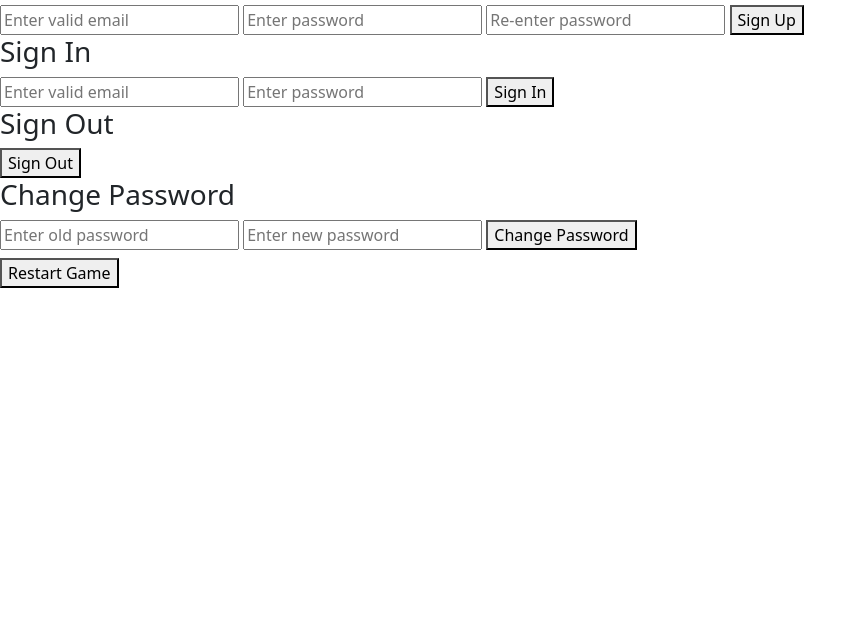
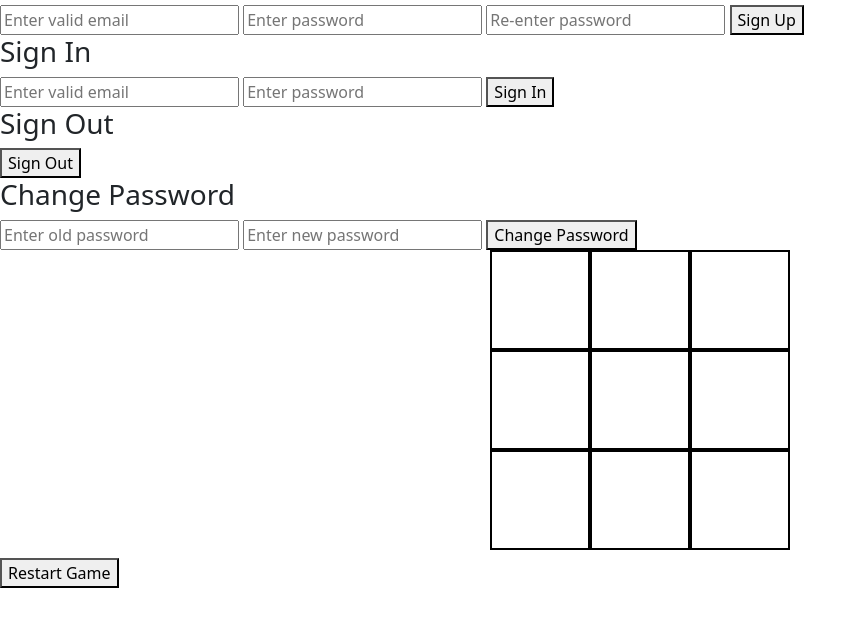
Before and after one commit to christielewis/christielewis-tictactoeAPI, a website built with webpack: page index.html in a window 1280 px wide. Shown: the part 139-766 px from the top of the page, without its empty margins (0-867 px from the left). Built offline with nearby package versions, Linux system fonts and the light colour scheme.

Commit message:
Added Sass

```diff
--- a/app/styles/index.scss
+++ b/app/styles/index.scss
@@ -1 +1,20 @@
 @import '~bootstrap/scss/bootstrap';
+
+// div {
+//     /* width: 100px;
+//     height: 100px; */
+//     text-align: center;
+//     font-family: 'Press Start 2P', cursive;
+//     font-size: 2em;
+// }
+
+div div {
+    border: 2px solid black;
+}
+
+#game-grid {
+    display: grid;
+    grid-template-columns: 100px 100px 100px;
+    grid-template-rows: 100px 100px 100px;
+    justify-content: center;
+}
```
